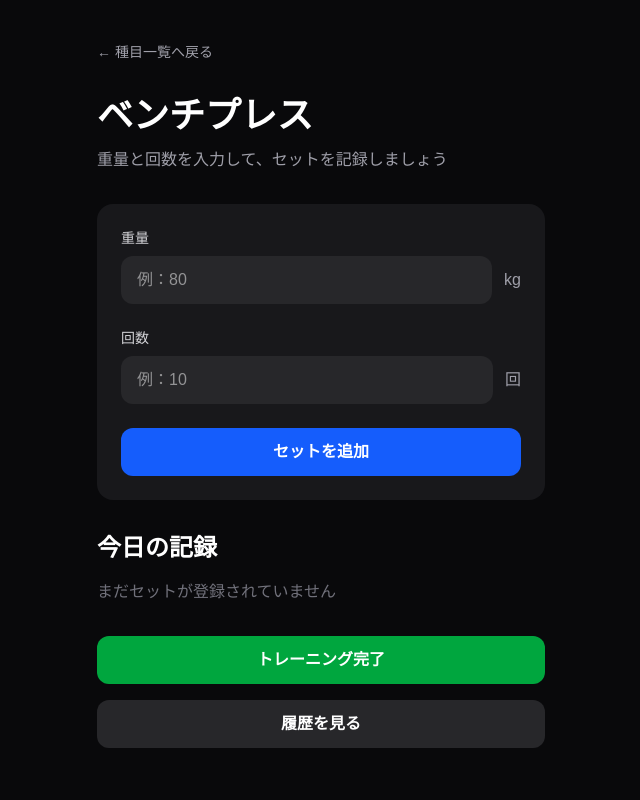
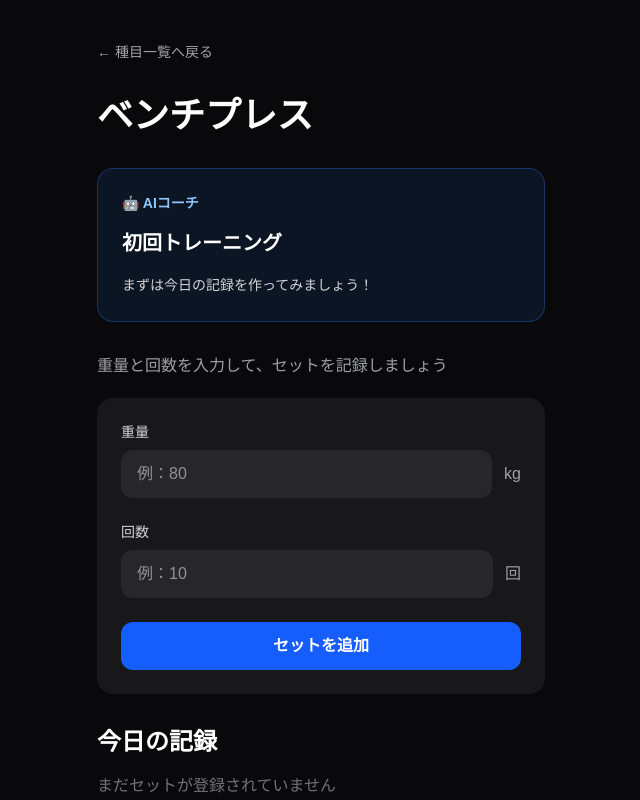
Before and after one commit to keigo09123456789-ux/muscle-ai, a Next.js app: page /workout/bench-press in a window 1280 px wide. Shown: the top 800 px of the page, without its empty margins (319-959 px from the left). Built offline with nearby package versions, Linux system fonts and the light colour scheme.

Commit message:
Add workout recommendation coach

```diff
--- a/app/workout/bench-press/page.tsx
+++ b/app/workout/bench-press/page.tsx
@@ -1,7 +1,7 @@
 "use client";
 
 import Link from "next/link";
-import { useEffect, useState } from "react";
+import { useEffect, useMemo, useState } from "react";
 
 type WorkoutSet = {
   id: number;
@@ -24,13 +24,19 @@ export default function BenchPressPage() {
   const [weight, setWeight] = useState("");
   const [reps, setReps] = useState("");
   const [sets, setSets] = useState<WorkoutSet[]>([]);
+  const [history, setHistory] = useState<WorkoutHistory[]>([]);
   const [loaded, setLoaded] = useState(false);
 
   useEffect(() => {
     const savedSets = localStorage.getItem(CURRENT_SETS_KEY);
+    const savedHistory = localStorage.getItem(HISTORY_KEY);
 
     if (savedSets) {
       setSets(JSON.parse(savedSets));
+    }
+
+    if (savedHistory) {
+      setHistory(JSON.parse(savedHistory));
     }
 
     setLoaded(true);
@@ -41,8 +47,67 @@ export default function BenchPressPage() {
       return;
     }
 
-    localStorage.setItem(CURRENT_SETS_KEY, JSON.stringify(sets));
+    localStorage.setItem(
+      CURRENT_SETS_KEY,
+      JSON.stringify(sets)
+    );
   }, [sets, loaded]);
+
+  const latestBenchWorkout = useMemo(() => {
+    return history.find(
+      (workout) => workout.exercise === "ベンチプレス"
+    );
+  }, [history]);
+
+  const recommendation = useMemo(() => {
+    if (!latestBenchWorkout) {
+      return {
+        weight: null,
+        reps: null,
+        message: "まずは今日の記録を作ってみましょう！",
+      };
+    }
+
+    const bestSet = latestBenchWorkout.sets.reduce((best, set) => {
+      if (set.weight > best.weight) {
+        return set;
+      }
+
+      if (
+        set.weight === best.weight &&
+        set.reps > best.reps
+      ) {
+        return set;
+      }
+
+      return best;
+    });
+
+    if (bestSet.reps >= 10) {
+      return {
+        weight: bestSet.weight + 2.5,
+        reps: "8〜10",
+        message:
+          "前回10回以上できています。重量アップに挑戦しましょう🔥",
+      };
+    }
+
+    if (bestSet.reps >= 8) {
+      return {
+        weight: bestSet.weight,
+        reps: "10",
+        message:
+          "前回の重量を維持して、まず10回達成を狙いましょう💪",
+      };
+    }
+
+    return {
+      weight: Math.max(bestSet.weight - 2.5, 0),
+      reps: "8〜10",
+      message:
+        "少し重量を下げて、フォームと回数を安定させましょう。",
+    };
+  }, [latestBenchWorkout]);
 
   function addSet() {
     const weightNumber = Number(weight);
@@ -103,17 +168,14 @@ export default function BenchPressPage() {
       volume,
     };
 
-    const savedHistory = localStorage.getItem(HISTORY_KEY);
-
-    const history: WorkoutHistory[] = savedHistory
-      ? JSON.parse(savedHistory)
-      : [];
+    const updatedHistory = [newHistory, ...history];
 
     localStorage.setItem(
       HISTORY_KEY,
-      JSON.stringify([newHistory, ...history])
+      JSON.stringify(updatedHistory)
     );
 
+    setHistory(updatedHistory);
     setSets([]);
     localStorage.removeItem(CURRENT_SETS_KEY);
 
@@ -130,14 +192,57 @@ export default function BenchPressPage() {
           ← 種目一覧へ戻る
         </Link>
 
-        <h1 className="mt-8 text-4xl font-bold">ベンチプレス</h1>
+        <h1 className="mt-8 text-4xl font-bold">
+          ベンチプレス
+        </h1>
 
-        <p className="mt-3 text-zinc-400">
+        <section className="mt-8 rounded-2xl border border-blue-500/30 bg-blue-500/10 p-6">
+          <p className="text-sm font-semibold text-blue-300">
+            🤖 AIコーチ
+          </p>
+
+          {latestBenchWorkout && (
+            <p className="mt-3 text-sm text-zinc-400">
+              前回最高セット：
+              {Math.max(
+                ...latestBenchWorkout.sets.map(
+                  (set) => set.weight
+                )
+              )}
+              kg
+            </p>
+          )}
+
+          {recommendation.weight ? (
+            <>
+              <p className="mt-4 text-sm text-zinc-400">
+                次回おすすめ
+              </p>
+
+              <p className="mt-1 text-3xl font-bold">
+                {recommendation.weight}kg ×{" "}
+                {recommendation.reps}回
+              </p>
+            </>
+          ) : (
+            <p className="mt-4 text-xl font-bold">
+              初回トレーニング
+            </p>
+          )}
+
+          <p className="mt-4 text-sm leading-6 text-zinc-300">
+            {recommendation.message}
+          </p>
+        </section>
+
+        <p className="mt-8 text-zinc-400">
           重量と回数を入力して、セットを記録しましょう
         </p>
 
-        <div className="mt-8 rounded-2xl bg-zinc-900 p-6">
-          <label className="block text-sm text-zinc-300">重量</label>
+        <div className="mt-5 rounded-2xl bg-zinc-900 p-6">
+          <label className="block text-sm text-zinc-300">
+            重量
+          </label>
 
           <div className="mt-2 flex items-center gap-3">
             <input
@@ -145,7 +250,9 @@ export default function BenchPressPage() {
               min="0"
               step="0.5"
               value={weight}
-              onChange={(event) => setWeight(event.target.value)}
+              onChange={(event) =>
+                setWeight(event.target.value)
+              }
               placeholder="例：80"
               className="w-full rounded-xl bg-zinc-800 px-4 py-3 outline-none focus:ring-2 focus:ring-blue-500"
             />
@@ -153,14 +260,18 @@ export default function BenchPressPage() {
             <span className="text-zinc-400">kg</span>
           </div>
 
-          <label className="mt-6 block text-sm text-zinc-300">回数</label>
+          <label className="mt-6 block text-sm text-zinc-300">
+            回数
+          </label>
 
           <div className="mt-2 flex items-center gap-3">
             <input
               type="number"
               min="1"
               value={reps}
-              onChange={(event) => setReps(event.target.value)}
+              onChange={(event) =>
+                setReps(event.target.value)
+              }
               placeholder="例：10"
               className="w-full rounded-xl bg-zinc-800 px-4 py-3 outline-none focus:ring-2 focus:ring-blue-500"
             />
@@ -179,7 +290,9 @@ export default function BenchPressPage() {
 
         <section className="mt-8">
           <div className="flex items-center justify-between">
-            <h2 className="text-2xl font-semibold">今日の記録</h2>
+            <h2 className="text-2xl font-semibold">
+              今日の記録
+            </h2>
 
             {sets.length > 0 && (
               <button
```
